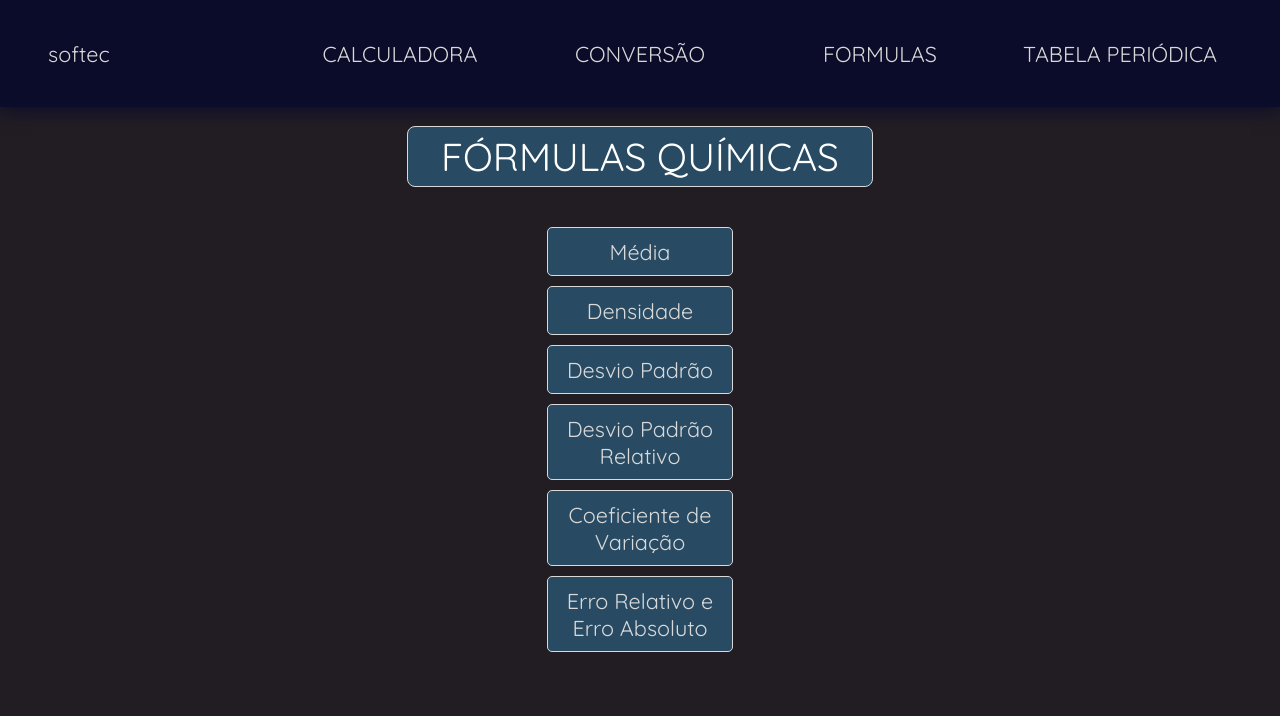
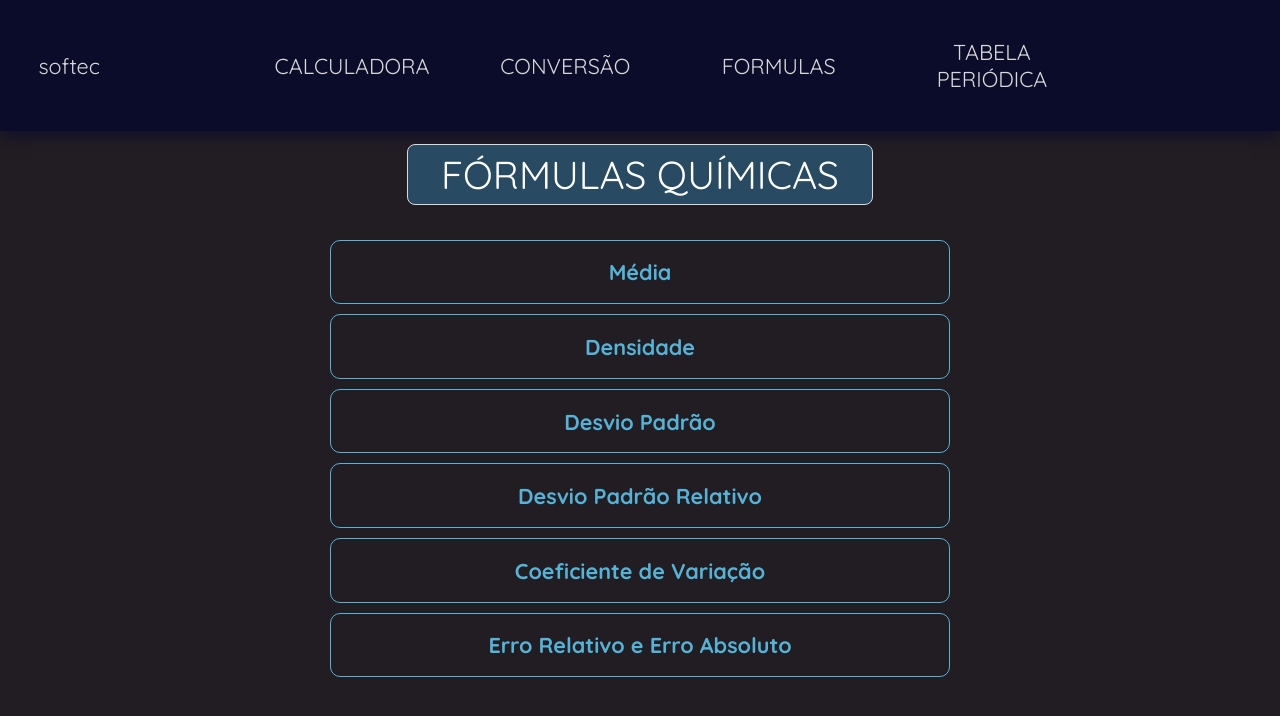
Before and after one commit to bonatowil/TCC, a PHP site: page /pages/formulas.html in a window 1280 px wide. Shown: the top 716 px of the page. Run offline with PHP 8.4, Linux system fonts and the light colour scheme.

Commit message:
Algumas mudanças na estilização das listas

```diff
--- a/assets/css/style.css
+++ b/assets/css/style.css
@@ -15,6 +15,7 @@
     box-sizing: border-box;
 }
 body {
+    counter-reset: list-num 1;
     caret-color: transparent;
     overflow: auto;
     margin: 0;
@@ -43,45 +44,51 @@ h1#formulas {
 
 nav {
     display: flex;
+    gap: 1vmax;
     color: var(--gainsboro);
     text-align: center;
-    padding: 5vmin;
+    padding: 3vmax;
     background-color: #04052eba;
     box-shadow: 0 0 20px var(--oxford-blue);
-    margin-bottom: 1.5vmax;
+    margin-bottom: 1vmax;
 }
 nav div {
-    flex-basis: calc(100% / 5);
+    display: grid;
+    place-items: center;
+    flex-basis: calc(100% / 6);
 }
 
 nav div a {
-    position: relative;
-    padding: 0 2vmin;
+    padding: 0 .5vmax;
     text-decoration: none;
     color: var(--gainsboro);
 }
 
-nav div a::after {
+a.link {
+    position: relative;
+}
+
+a.link::after {
     content: "";
     position: absolute;
     width: 100%;
     height: 1px;
-    background-color: white;
+    background-color: gainsboro;
     left: 0;
-    right: 0;
     bottom: 0;
     transform: scale(0, 1);
-    transition: all 250ms ease-in-out;
+    transition: all 250ms ease;
 }
 
-nav div a:hover::after {
+a.link:hover::after {
     transform: scale(1, 1);
 }
 
 
-nav .logo {
-    padding: 0 1vmin;
-    text-align: start;
+nav div.logo {
+    display: grid;
+    justify-items: start;
+    align-items: center;
 }
 
 .content_list ul {
@@ -89,26 +96,61 @@ nav .logo {
     list-style: none;
     display: flex;
     flex-direction: column;
-    width: 10em;
+    align-items: center;
+    width: 50%;
     margin: 25px auto;
     text-align: center;
+    gap: 10px;
 }
 
-.content_list ul li a {
-    background-color: var(--indigo-dye);
-    color: var(--gainsboro);
-    border: 1px solid var(--gainsboro);
-    border-radius: 5px;
-    margin: 5px;
-    padding: 10px;
-    display: block;
-    text-decoration: none;
+.content_list ul li {
+    display: flex;
+    text-align: center;
+    align-items: center;
+    width: 100%;
+    border: 1px solid #54b3d6;
+    border-radius: 10px;
 }
 
-.content_list ul li a:hover{
-    border-radius: 8px;
-    color: var(--gainsboro);
-    background-color: var(--indigo-dye);
-    filter: opacity(.9);
-    cursor: pointer;
+
+.content_list ul li a {
+    padding: 1vmax;
+    font-weight: 900;
+    width: 100%;
+    counter-increment: list-num;
+    margin: 5px;
+    display: inline-block;
+    text-decoration: none;
+    background-image: linear-gradient(
+        to right,
+        #54b3d6,
+        #54b3d6 50%,
+        #000 50%
+      );
+    background-size: 200% 100%;
+    position: relative;
+    background-clip: auto;
+    -webkit-background-clip: text;
+    -webkit-text-fill-color: transparent;
 }
+
+.content_list ul li a:before{
+    content: '';
+    background: #54b3d6;
+    display: block;
+    position: absolute;
+    bottom: -3px;
+    left: 0;
+    width: 0;
+    height: 3px;
+    transition: all 0.3s linear;
+}
+
+.content_list ul li a:hover {
+   background-position: 0;
+}
+
+.content_list ul li a:hover::before{
+    width: 100%;
+    border-radius: 100vh;
+}
--- a/pages/formulas.html
+++ b/pages/formulas.html
@@ -11,10 +11,10 @@
 <body>
     <nav>
         <div class="logo">softec</div>
-        <div class="basic"><a href="../index.html">CALCULADORA</a></div>
-        <div class="conversion"><a href="conversion.html">CONVERSÃO</a></div>
-        <div class="formulas"><a href="formulas.html">FORMULAS</a></div>
-        <div class="table"><a href="table.html">TABELA PERIÓDICA</a></div>
+        <div class="basic"><a class="link" href="../index.html">CALCULADORA</a></div>
+        <div class="conversion"><a class="link" href="conversion.html">CONVERSÃO</a></div>
+        <div class="formulas"><a class="link" href="formulas.html">FORMULAS</a></div>
+        <div class="table"><a class="link" href="table.html">TABELA PERIÓDICA</a></div>
     </nav>
     <h1 id="formulas">FÓRMULAS QUÍMICAS</h1>
     <div class="content_list">
```
Also changed, not shown: index.html (+4 -4 lines), pages/conversion.html (+4 -4 lines), pages/table.html (+4 -4 lines).
